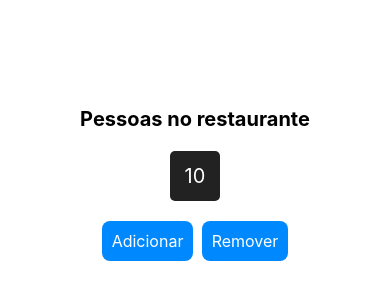
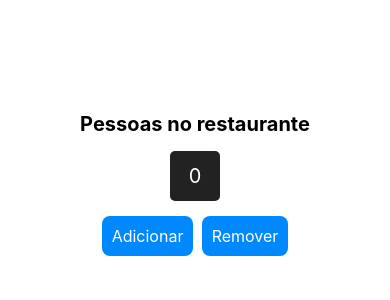
Before and after one commit to LuizGustavoDiniz/Projeto-Contador-de-Clientes, a React Native app: screen / in a window 390 px wide. Shown: the part 238-538 px from the top of the page. Built offline with nearby package versions, Linux system fonts and the light colour scheme.

Commit message:
adicao das funcionalidades de acrescimo de clientes e remocao de clientes

```diff
--- a/App.js
+++ b/App.js
@@ -4,20 +4,67 @@ import {View, Text, StyleSheet, TouchableOpacity} from 'react-native'
 //git add . pra mandar todos os arquivos alterados pra stage prontos para o commit
 
 const App = () => {
+
+  const [clients, setClients] = useState(0)
+  const [limit, setLimit] = useState(false)
+  const [disableBtn, setDisableBtn] = useState('')
+
+  const setClient = (clientsCounter) => {
+
+     if(clientsCounter >= 10){
+      setClients(10)
+      setLimit(true)
+      return
+     }
+
+     setClients(clientsCounter)
+
+
+  }
+
+  const removeClient = (clientsCounter) => {
+
+     if(clientsCounter <= 0) return
+
+     if(clientsCounter < 10){
+      setLimit(false)
+     }
+
+    setClient(clientsCounter)
+  }
+
   return(
      <View style={styles.container}>
       <Text style={styles.title}>Pessoas no restaurante</Text>
 
       <View style={styles.counterArea}>
-        <Text style={styles.counterValue}>10</Text>
+        <Text style={styles.counterValue}>{clients}</Text>
       </View>
 
+       {
+        limit &&
+
+          <View style={styles.limitArea}>
+           <Text style={styles.limitText}>O restaurante está no seu limite de pessoas</Text>
+          </View>
+
+       }
+
+
+
       <View style={styles.btnArea}>
-          <TouchableOpacity style={styles.btn}>
+
+          {limit === false ?
+         <TouchableOpacity style={styles.btn} onPress={() => setClient(clients + 1)}>
             <Text style={styles.btnText}>Adicionar</Text>
           </TouchableOpacity>
+          :
+          <TouchableOpacity style={[styles.btn, {backgroundColor: '#aaa'}]} disabled>
+            <Text style={styles.btnText}>Adicionar</Text>
+          </TouchableOpacity>
+        }
 
-          <TouchableOpacity style={styles.btn}>
+          <TouchableOpacity style={styles.btn} onPress={() => removeClient(clients - 1)}>
             <Text style={styles.btnText}>Remover</Text>
           </TouchableOpacity>
       </View>
@@ -41,13 +88,24 @@ const styles = StyleSheet.create({
     width: 50,
     height: 50,
     borderRadius: 5,
-    marginVertical: 20,
+    marginVertical: 15,
     alignItems: 'center',
     justifyContent: 'center'
   },
   counterValue:{
     color: '#FFF',
     fontSize: 20
+  },
+  limitArea: {
+    paddingVertical: 8,
+    paddingHorizontal: 8,
+    backgroundColor: 'orange',
+    borderRadius: 5,
+    marginBottom: 10
+  },
+  limitText: {
+    color: '#000',
+    fontWeight: 'bold',
   },
   btnArea: {
     flexDirection: 'row',
```
